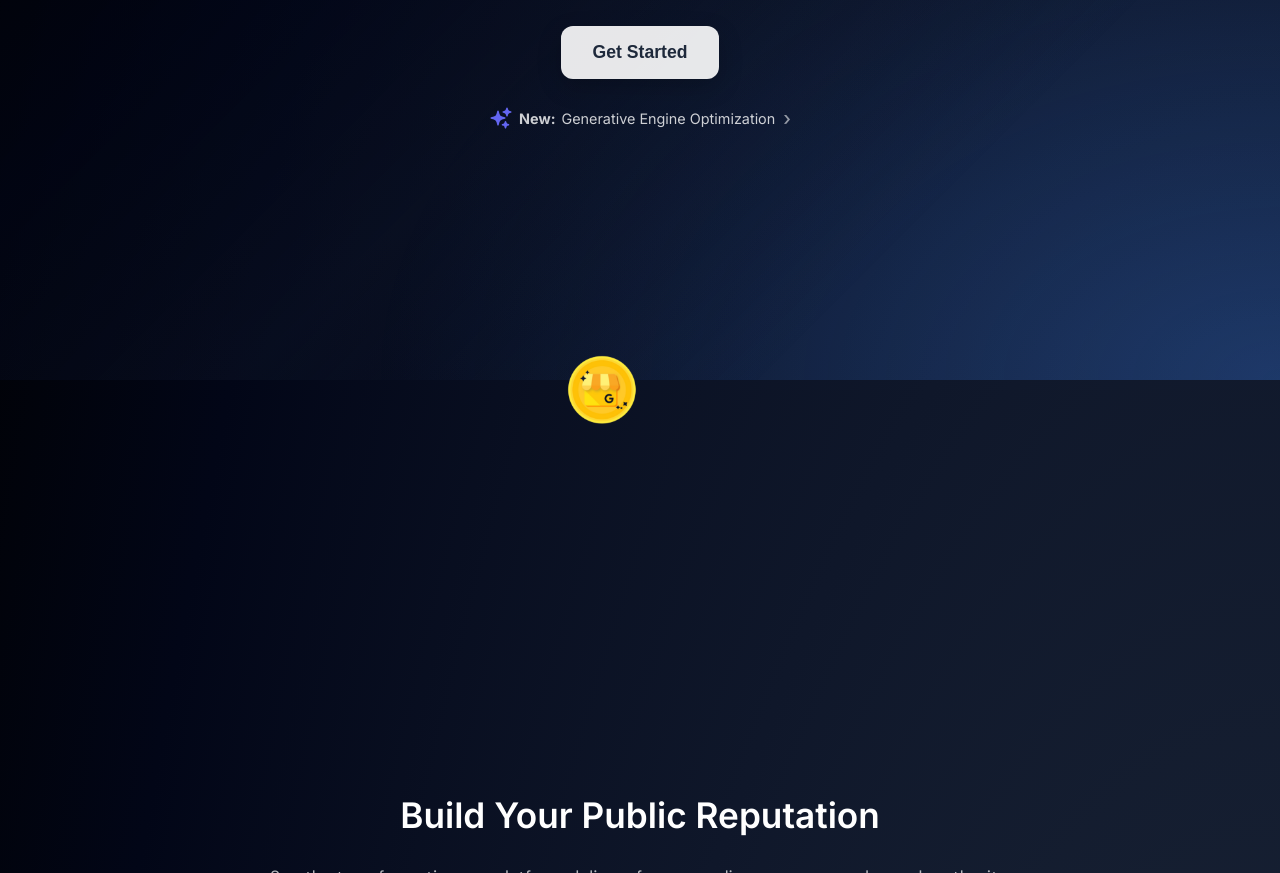
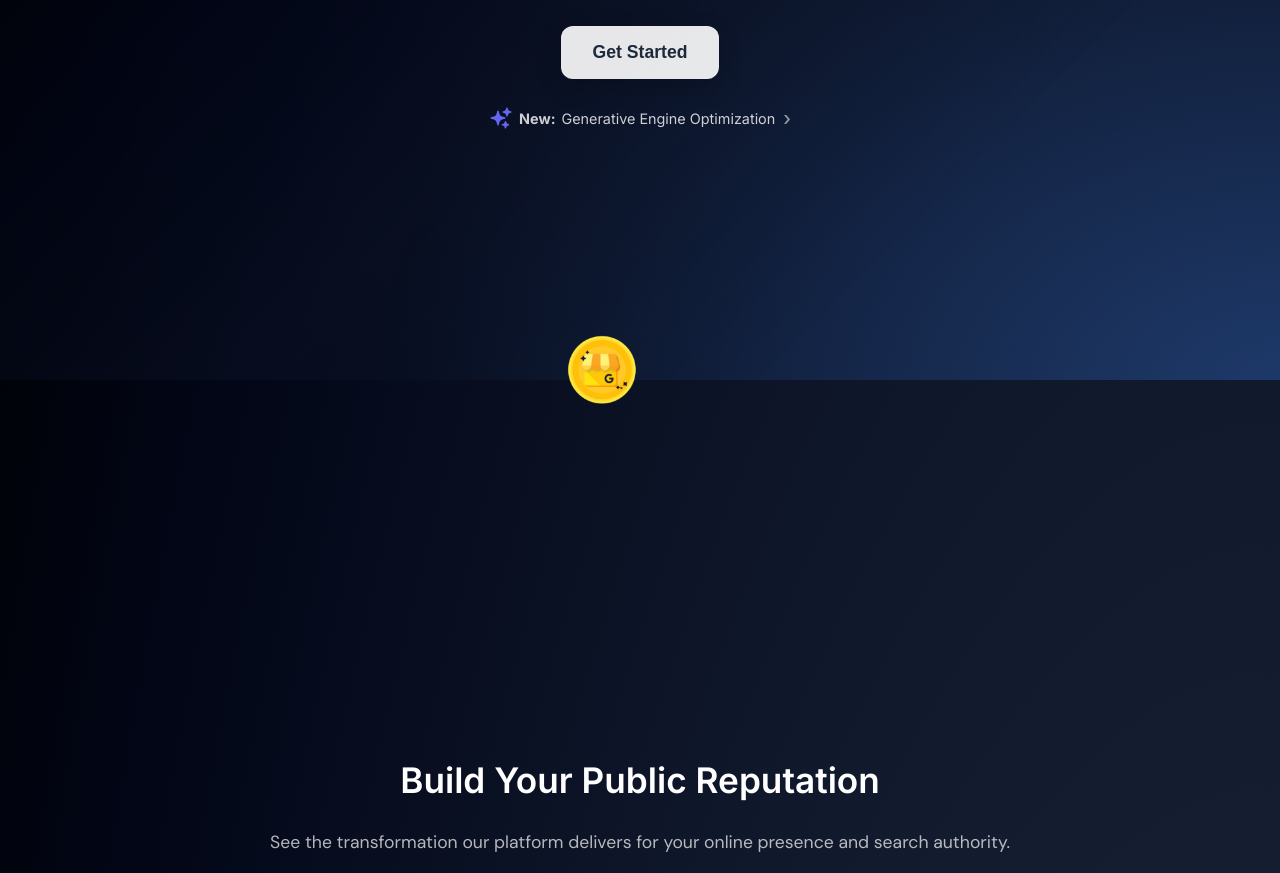
Before and after one commit to Searchohis/Fxdetective, a plain HTML site: page index.html in a window 1280 px wide. Shown: the part 420-1293 px from the top of the page. Drawn offline with Linux system fonts and the light colour scheme.

Commit message:
Update index.html

```diff
--- a/index.html
+++ b/index.html
@@ -153,16 +153,16 @@
             color: white;
             transform: translateY(-1px);
         }
-   .gold-badge-container {
+  .gold-badge-container {
     display: flex !important;
     justify-content: center !important;
-    margin-top: 0px !important;
+    margin-top: -5px !important;
     position: relative !important;
     z-index: 2 !important;
     width: 100% !important;
     height: auto !important;
     overflow: visible !important;
-    padding: 20px 0 !important;
+    padding: 5px 0 !important;
 }
 
 .gold-badge-image {
```
